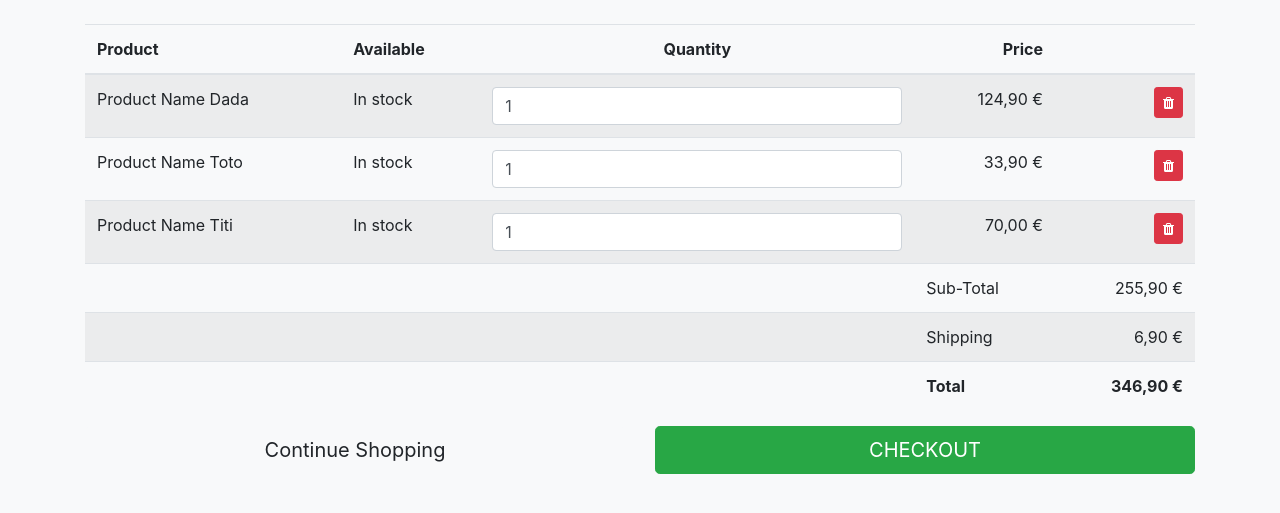
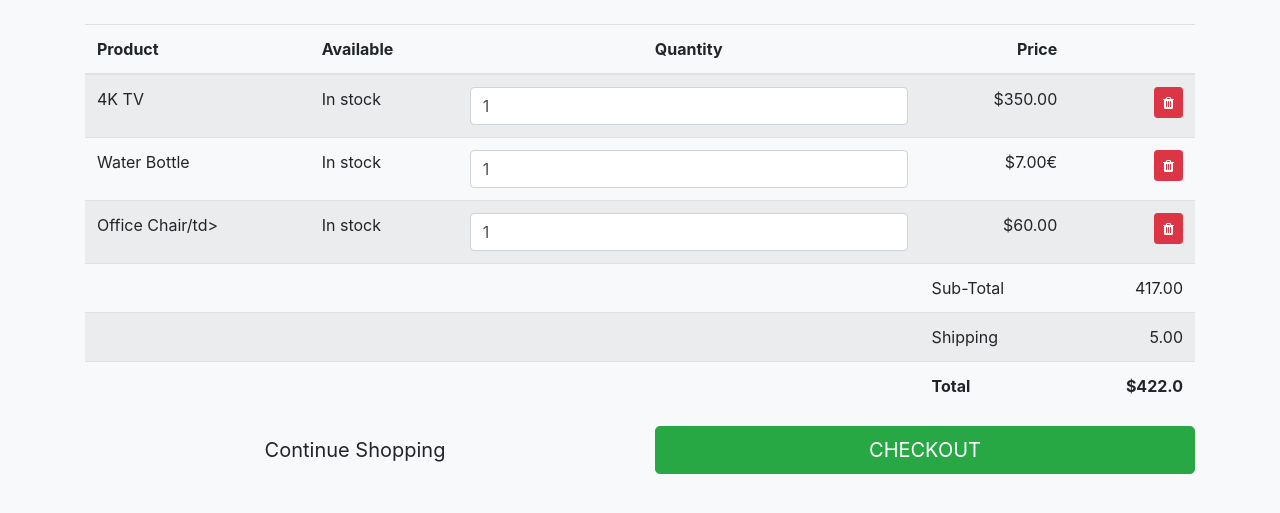
Before and after one commit to Rhull11/hullmarket-web, a PHP site: page /shoppingcart.php in a window 1280 px wide. Shown: the part 56-569 px from the top of the page. Run offline with PHP 8.4, Linux system fonts and the light colour scheme.

```diff
--- a/shoppingcart.php
+++ b/shoppingcart.php
@@ -51,24 +51,24 @@ include "config.php";
                     </thead>
                     <tbody>
                         <tr>
-                            <td>Product Name Dada</td>
+                            <td>4K TV</td>
                             <td>In stock</td>
                             <td><input class="form-control" type="text" value="1" /></td>
-                            <td class="text-right">124,90 €</td>
+                            <td class="text-right">$350.00</td>
                             <td class="text-right"><button class="btn btn-sm btn-danger"><i class="fa fa-trash"></i> </button> </td>
                         </tr>
                         <tr>
-                            <td>Product Name Toto</td>
+                            <td>Water Bottle</td>
                             <td>In stock</td>
                             <td><input class="form-control" type="text" value="1" /></td>
-                            <td class="text-right">33,90 €</td>
+                            <td class="text-right">$7.00€</td>
                             <td class="text-right"><button class="btn btn-sm btn-danger"><i class="fa fa-trash"></i> </button> </td>
                         </tr>
                         <tr>
-                            <td>Product Name Titi</td>
+                            <td>Office Chair/td>
                             <td>In stock</td>
                             <td><input class="form-control" type="text" value="1" /></td>
-                            <td class="text-right">70,00 €</td>
+                            <td class="text-right">$60.00</td>
                             <td class="text-right"><button class="btn btn-sm btn-danger"><i class="fa fa-trash"></i> </button> </td>
                         </tr>
                         <tr>
@@ -76,21 +76,21 @@ include "config.php";
                             <td></td>
                             <td></td>
                             <td>Sub-Total</td>
-                            <td class="text-right">255,90 €</td>
+                            <td class="text-right">417.00</td>
                         </tr>
                         <tr>
                             <td></td>
                             <td></td>
                             <td></td>
                             <td>Shipping</td>
-                            <td class="text-right">6,90 €</td>
+                            <td class="text-right">5.00</td>
                         </tr>
                         <tr>
                             <td></td>
                             <td></td>
                             <td></td>
                             <td><strong>Total</strong></td>
-                            <td class="text-right"><strong>346,90 €</strong></td>
+                            <td class="text-right"><strong>$422.0</strong></td>
                         </tr>
                     </tbody>
                 </table>
```
